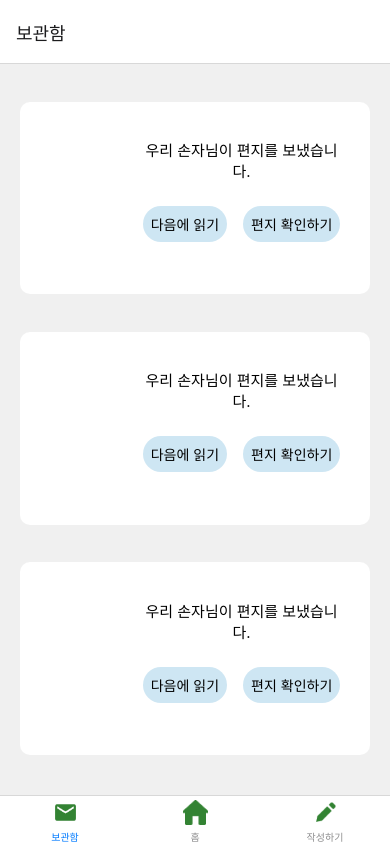
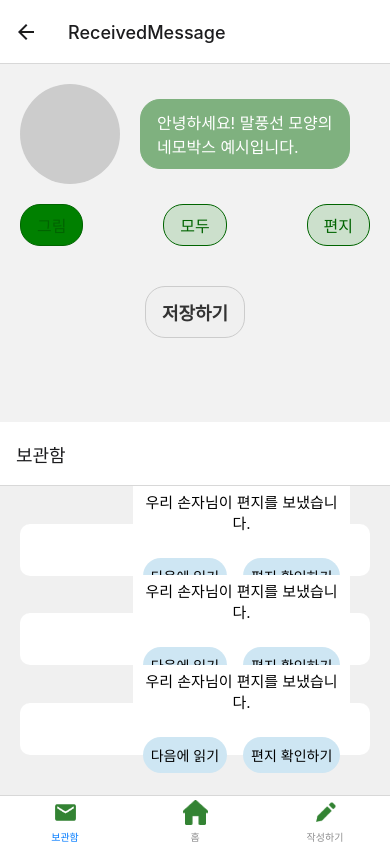
Before and after one commit to SMWU-YSY/gomaoom, a React Native app: screen /ReceivedMessage in a window 390 px wide. Built offline with nearby package versions, Linux system fonts and the light colour scheme.

Commit message:
[FEAT] 받은 메세지 화면에서 버튼 3개 화면 구성

```diff
--- a/App.js
+++ b/App.js
@@ -6,7 +6,10 @@
 import Home from './components/Home';
 import Write from './components/Write';
 import MessageBox from './components/MessageBox';
+import ReceivedMessage from './components/ReceivedMessage';
+import SentMessage from './components/SentMessage';
 
+const Stack = createNativeStackNavigator();
 const Tab = createBottomTabNavigator();
 
 export default function App() {
@@ -14,8 +17,14 @@
     <View style={styles.background}>
       <Image source={require('gomaoom/assets/blueTop.png')}/>
 
-
       <StatusBar style="auto" />
+      <NavigationContainer>
+        <Stack.Navigator>
+          <Stack.Screen name="MessageBox" component={MessageBox} />
+          <Stack.Screen name="ReceivedMessage" component={ReceivedMessage} />
+          <Stack.Screen name="SentMessage" component={SentMessage} />
+        </Stack.Navigator>
+      </NavigationContainer>
       <NavigationContainer style={styles.nav}>
         <Tab.Navigator
           screenOptions={({route}) => ({
--- a/components/ReceivedMessage.js
+++ b/components/ReceivedMessage.js
@@ -1,8 +1,14 @@
-import React from "react";
+import React, { useState } from "react";
 import { StyleSheet, View, Text, Button, Image, TouchableOpacity } from "react-native";
 import BalloonBox from '../components/BalloonBox';
 
 const ReceivedMessage = ({ navigation }) => {
+    const [selectedButton, setSelectedButton] = useState('picture');
+
+    const handleButtonPress = (buttonType) => {
+        setSelectedButton(buttonType);
+    };
+
     return (
         <View style={styles.container}>
             {/* 첫번째 맨 위 사진 왼쪽, 말풍선 오른쪽 배치 */}
@@ -21,13 +27,31 @@
 
             {/* 그림, 모두, 편지 버튼 */}
             <View style={styles.buttonContainer}>
-                <TouchableOpacity style={styles.button}>
+                <TouchableOpacity
+                    style={[
+                        styles.button,
+                        selectedButton === 'picture' && styles.buttonPressed,
+                    ]}
+                    onPress={() => handleButtonPress('picture')}
+                    >
                     <Text style={styles.buttonText}>그림</Text>
                 </TouchableOpacity>
-                <TouchableOpacity style={styles.button}>
+                <TouchableOpacity
+                    style={[
+                        styles.button,
+                        selectedButton === 'all' && styles.buttonPressed,
+                    ]}
+                    onPress={() => handleButtonPress('all')}
+                    >
                     <Text style={styles.buttonText}>모두</Text>
                 </TouchableOpacity>
-                <TouchableOpacity style={styles.button}>
+                <TouchableOpacity
+                    style={[
+                        styles.button,
+                        selectedButton === 'letter' && styles.buttonPressed,
+                    ]}
+                    onPress={() => handleButtonPress('letter')}
+                    >
                     <Text style={styles.buttonText}>편지</Text>
                 </TouchableOpacity>
             </View>
@@ -83,15 +107,18 @@
       marginTop: 20,
     },
     button: {
-      backgroundColor: '#f0f0f0',
+        backgroundColor: '#CCE0CC',
         paddingHorizontal: 16,
         paddingVertical: 8,
         borderRadius: 20,
         borderWidth: 1,
-      borderColor: '#ccc',
+        borderColor: '#006400',
+      },
+    buttonPressed: {
+        backgroundColor: 'green', // 눌렸을 때 초록색으로 변경
     },
     buttonText: {
-      color: '#333',
+      color: '#006400',
       fontSize: 16,
     },
     bottomImageContainer: {
```
Also changed, not shown: App copy.js (deleted, +0 -70 lines). Lines whose indentation alone changed are shown as unchanged.
